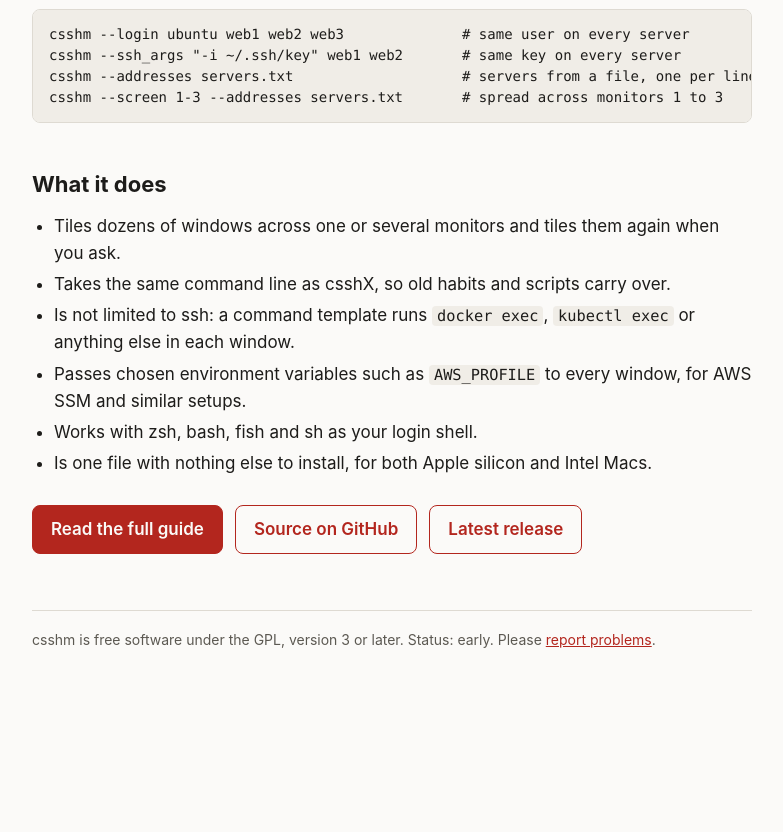
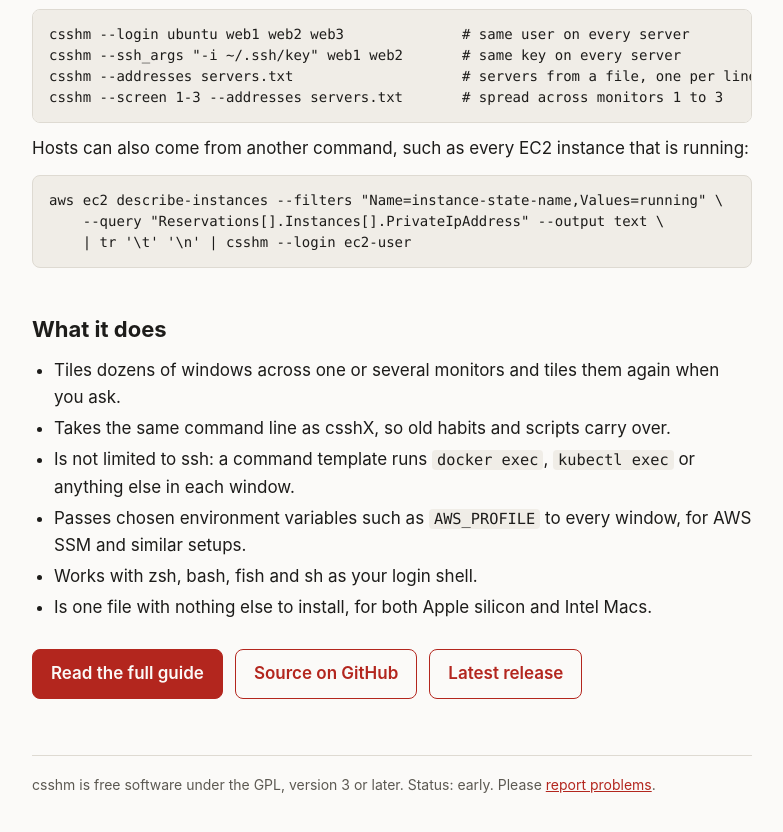
Before and after one commit to anarchy89/csshm, a plain HTML site: page docs/index.html in a window 1280 px wide. Shown: the part 1361-2193 px from the top of the page, without its empty margins (248-1031 px from the left). Before the commit the page ends 2053 px from the top, so only its background shows below. Drawn offline with Linux system fonts and the light colour scheme.

Commit message:
README: an EC2 example in the Quick start

```diff
--- a/docs/index.html
+++ b/docs/index.html
@@ -113,6 +113,10 @@ brew install csshm</pre>
 csshm --ssh_args "-i ~/.ssh/key" web1 web2       # same key on every server
 csshm --addresses servers.txt                    # servers from a file, one per line
 csshm --screen 1-3 --addresses servers.txt       # spread across monitors 1 to 3</pre>
+  <p>Hosts can also come from another command, such as every EC2 instance that is running:</p>
+  <pre>aws ec2 describe-instances --filters "Name=instance-state-name,Values=running" \
+    --query "Reservations[].Instances[].PrivateIpAddress" --output text \
+    | tr '\t' '\n' | csshm --login ec2-user</pre>
 
   <h2>What it does</h2>
   <ul>
```
Also changed, not shown: 1 other file.
